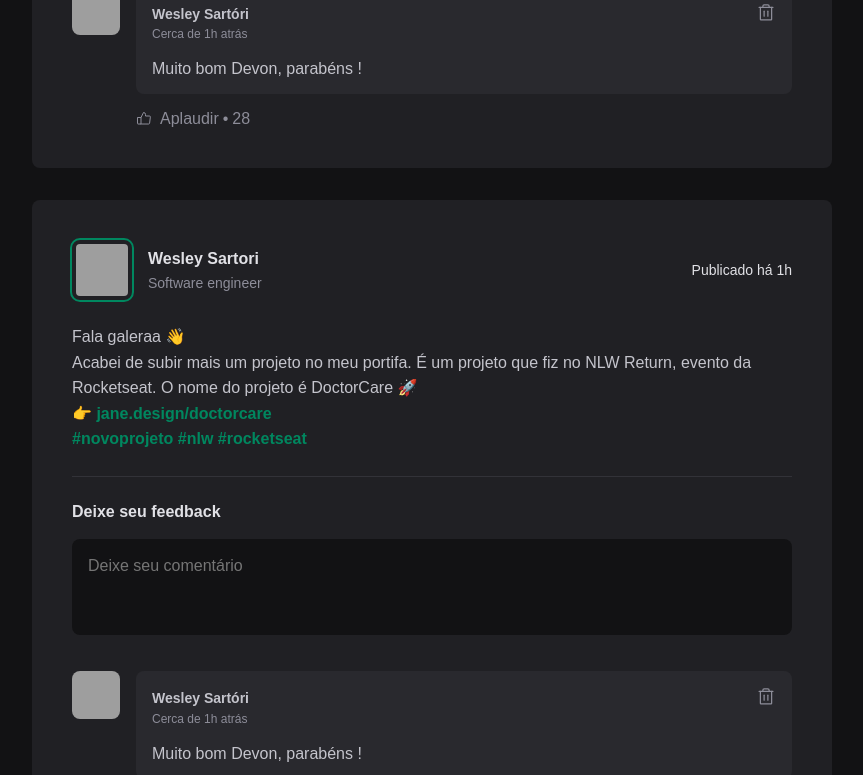
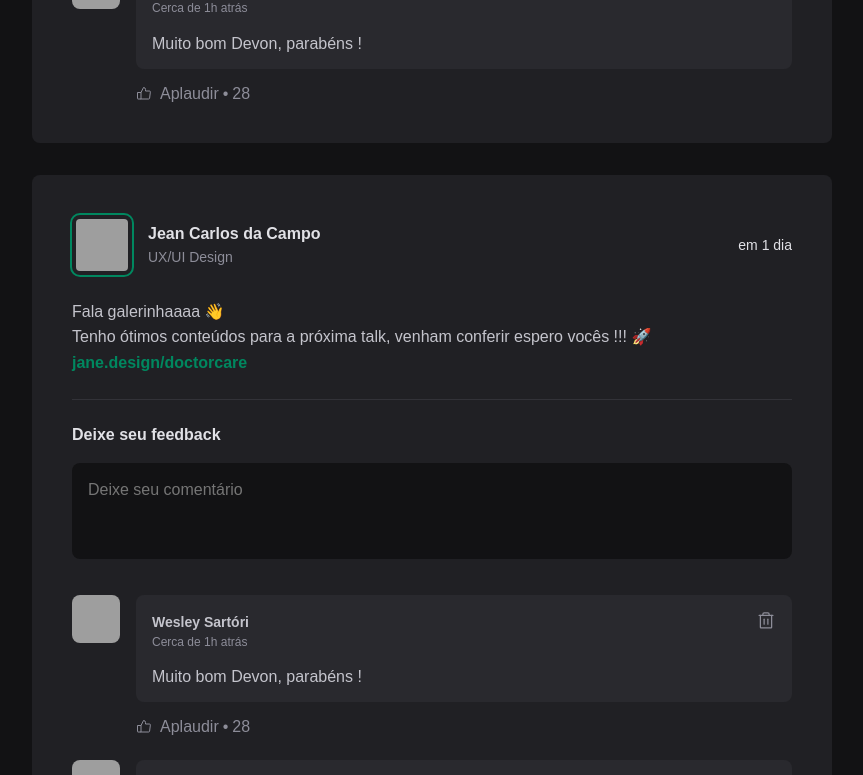
Before and after one commit to wbsartori/reacjts-projeto01, a React (Vite) app: page / in a window 1280 px wide. Shown: the part 920-1695 px from the top of the page, without its empty margins (352-1215 px from the left). Built offline with nearby package versions, Linux system fonts and the light colour scheme; grey boxes are pictures that could not be loaded.

Commit message:
listagem de posts

```diff
--- a/package.json
+++ b/package.json
@@ -9,6 +9,7 @@
     "preview": "vite preview"
   },
   "dependencies": {
+    "date-fns": "^2.29.3",
     "phosphor-react": "^1.4.1",
     "react": "^18.2.0",
     "react-dom": "^18.2.0"
--- a/src/App.jsx
+++ b/src/App.jsx
@@ -31,8 +31,8 @@
             role: "UX/UI Design"
         },
         content: [
-            {type : 'paragraph', content: "Fala galeraa 👋", },
-            {type : 'paragraph', content: "Acabei de subir mais um projeto no meu portifa. É um projeto que fiz no NLW Return, evento da Rocketseat. O nome do projeto é DoctorCare 🚀", },
+            {type : 'paragraph', content: "Fala galerinhaaaa 👋", },
+            {type : 'paragraph', content: "Tenho ótimos conteúdos para a próxima talk, venham conferir espero vocês !!! 🚀", },
             {type : 'link', content: "jane.design/doctorcare" ,},
         ],
         publishedAt: new Date('2022-10-22 20:00:00')
--- a/src/components/Post.jsx
+++ b/src/components/Post.jsx
@@ -1,37 +1,49 @@
+import {format, formatDistanceToNow} from 'date-fns';
+import ptBR from 'date-fns/locale/pt-BR'
 import styles from './Post.module.css';
+
 import {Comment} from "./Comment";
 import {Avatar} from "./Avatar";
 
-export function Post(props){
+export function Post({author, publishedAt, content}) {
+    const publishedDateFormatted = format(publishedAt, "d 'de' LLLL 'às' HH:mm'h'", {
+        locale: ptBR
+    });
+
+    const publishedDateRelativeToNow = formatDistanceToNow(publishedAt, {
+        locale: ptBR,
+        addSuffix: true
+    })
     return (
         <article className={styles.post}>
             <header>
                 <div className={styles.author}>
-                    <Avatar src="https://avatars.githubusercontent.com/u/25470180?v=4" />
+                    <Avatar src={author.avatarUrl}/>
                     <div className={styles.authorInfo}>
-                        <strong>Wesley Sartori</strong>
-                        <span>Software engineer</span>
+                        <strong>{author.name}</strong>
+                        <span>{author.role}</span>
                     </div>
                 </div>
 
-                <time title="11 de maio às 08:13h" dateTime="2022-05-11 08:13:33">Publicado há 1h</time>
+                <time title={publishedDateFormatted} dateTime={publishedAt.toISOString()}>
+                    {publishedDateRelativeToNow}
+                </time>
             </header>
 
             <div className={styles.content}>
-                <p>Fala galeraa 👋</p>
-                <p>Acabei de subir mais um projeto no meu portifa. É um projeto que fiz no NLW Return, evento da Rocketseat. O nome do projeto é DoctorCare 🚀</p>
-                <p>👉 <a href="#"> jane.design/doctorcare</a></p>
-                <p>
-                    <a href="#"> #novoprojeto</a>{' '}
-                    <a href="#"> #nlw </a>{' '}
-                    <a href="#"> #rocketseat</a>
-                </p>
+                {content.map(line => {
+                    if(line.type === 'paragraph') {
+                        return <p>{line.content}</p>
+                    } else if(line.type === 'link'){
+                        return <p><a href="#">{line.content}</a></p>
+                    }
+                })}
             </div>
 
             <form className={styles.commentForm}>
                 <strong>Deixe seu feedback</strong>
 
-                <textarea placeholder="Deixe seu comentário" />
+                <textarea placeholder="Deixe seu comentário"/>
 
                 <footer>
                     <button type="submit">Publicar</button>
@@ -39,9 +51,9 @@
             </form>
 
             <div className={styles.commentList}>
-                <Comment />
-                <Comment />
-                <Comment />
+                <Comment/>
+                <Comment/>
+                <Comment/>
             </div>
         </article>
     )
```
Also changed, not shown: 1 other file (tests, documents, lock files or other folders).
